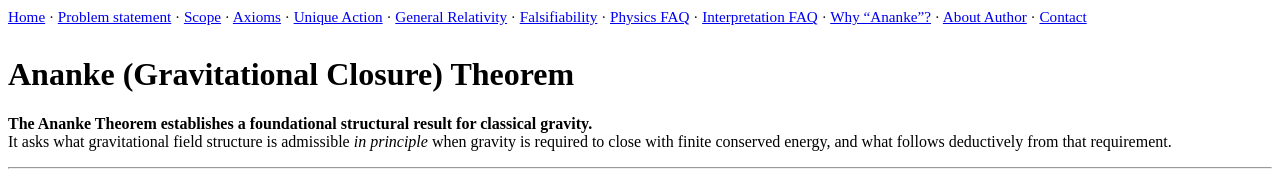
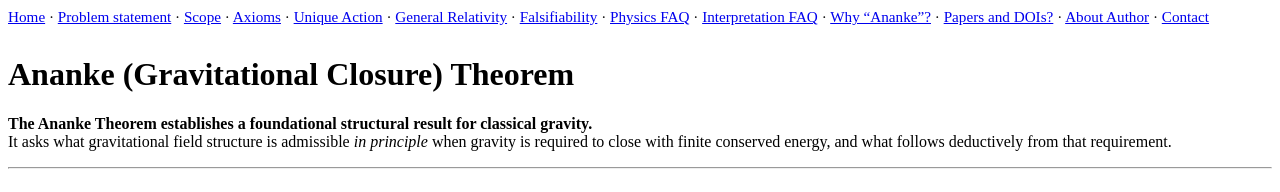
Before and after one commit to ananke-research/ananke-theorem, a Jekyll site: the page built from index.md, in a window 1280 px wide. Shown: the top 192 px of the page. Built offline with Jekyll 4.4.1, drawn with Linux system fonts in a browser that asks for light colours; our own code applies the rules of GitHub Pages for plain Markdown files.

Commit message:
Add link to 'Papers and DOIs' in default layout

```diff
--- a/_layouts/default.html
+++ b/_layouts/default.html
@@ -21,6 +21,7 @@
   <a href="/pages/physics-faq/">Physics FAQ</a> ·
   <a href="/pages/interpretation-faq/">Interpretation FAQ</a> ·
   <a href="/pages/why-ananke/">Why “Ananke”?</a> ·
+  <a href="/pages/papers/">Papers and DOIs?</a> ·
   <a href="/pages/">About Author</a> ·
   <a href="/pages/">Contact</a>
 </nav>
```
